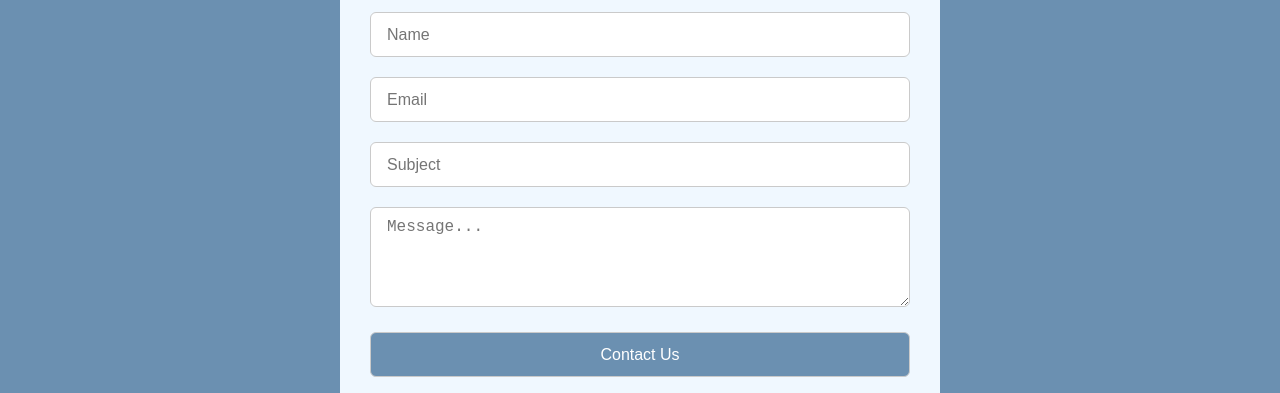
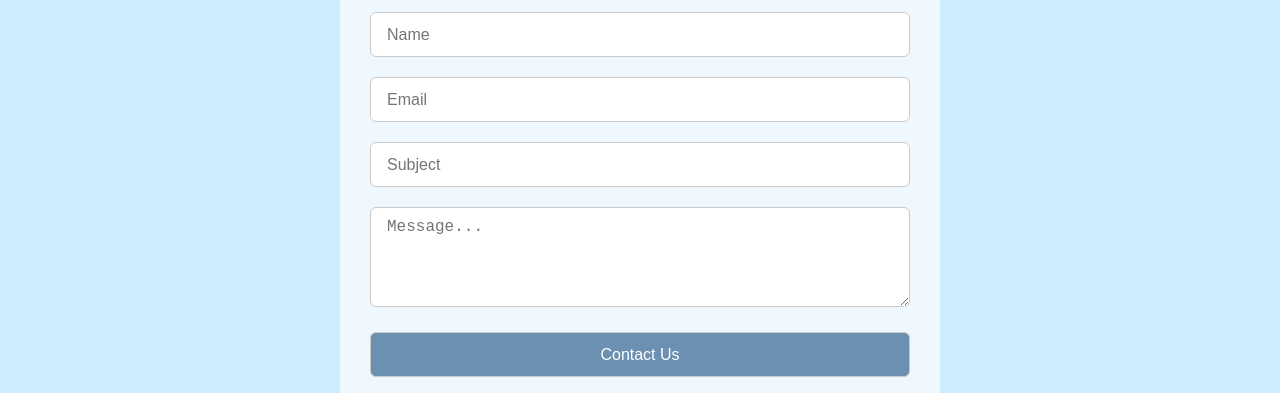
Before and after one commit to raviprakash1998/Blog-Website, a plain HTML site: page contact.html in a window 1280 px wide. Shown: the part 231-624 px from the top of the page. Drawn offline with nearby package versions, Linux system fonts and the light colour scheme.

Commit message:
Update styling.css

```diff
--- a/styling.css
+++ b/styling.css
@@ -9,7 +9,6 @@ html {
   font-size: 62.5%;
 }
 body {
-  background-color: #6b90b1;
   font-family: "Poppins", sans-serif;
   font-weight: 300;
 }
@@ -157,7 +156,7 @@ body {
   display: flex;
   justify-content: center;
   align-items: center;
-  background-color: #6b90b1;
+  background-color: #cfecfe;
 }
 .form {
   max-width: 60rem;
```
